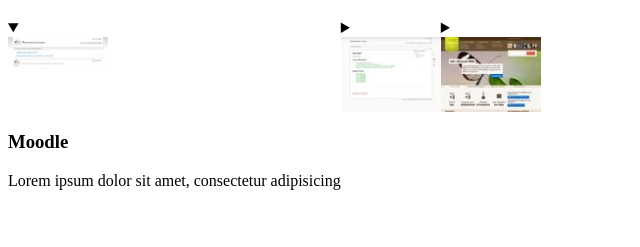
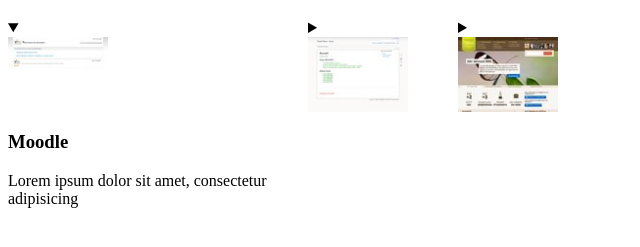
Before and after one commit to MMI-NFC-2026/sae105-r112-tp4-maheyr, a plain HTML site: page index.html in a window 1280 px wide. Shown: the part 61-308 px from the top of the page, without its empty margins (0-640 px from the left). Drawn offline with Linux system fonts and the light colour scheme.

Commit message:
accordéon : largeur fermé et ouvert avec [open]

```diff
--- a/src/css/components/accordeon.css
+++ b/src/css/components/accordeon.css
@@ -9,3 +9,12 @@ summary img {
   display: block;
   width: 100px;
 }
+
+details {
+  width: 150px;
+  transition: width 0.5s;
+}
+
+details[open] {
+  width: 300px;
+}
```
